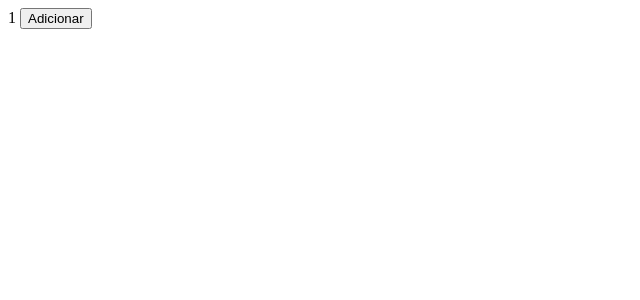
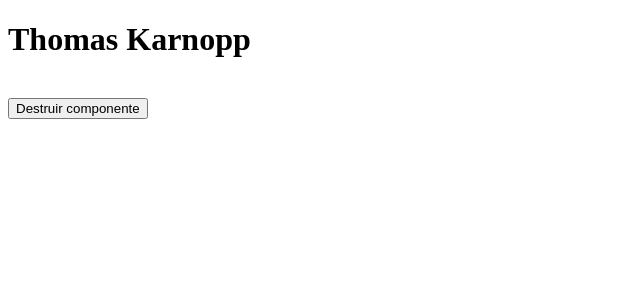
Before and after one commit to GustavoMKarnopp/treinamento-angular, an Angular app: page / in a window 1280 px wide. Shown: the top 300 px of the page, without its empty margins (0-640 px from the left). Built offline with nearby package versions, Linux system fonts and the light colour scheme.

Commit message:
Finalizando ciclos de vida

```diff
--- a/src/app/app.component.ts
+++ b/src/app/app.component.ts
@@ -1,38 +1,25 @@
-import { AfterContentChecked, AfterContentInit, AfterViewChecked, AfterViewInit, Component, DoCheck, OnInit } from '@angular/core';
+import { Component, OnInit } from '@angular/core';
 
 @Component({
   selector: 'app-root',
   template: `
-    {{valor}}
-    <button (click)="adicionar()" >Adicionar</button>
     <router-outlet></router-outlet>
+    <!--UTILIZAMOS DESTA MANEIRA PARA SE FAZER VALIDACOES DENTRO DOS COMPONENTES-->
+    <app-title *ngIf="destruir"></app-title>
+    <br>
+    <button (click)="destruirComponente()">Destruir componente</button>
   `
 })
-export class AppComponent implements OnInit, DoCheck, AfterViewChecked, AfterContentInit, AfterViewInit, AfterContentChecked{
-  public valor: number = 1;
-
+export class AppComponent implements OnInit {
   constructor() {}
 
-  public adicionar(): number{
-     return this.valor += 1
-  }
+  public destruir: boolean = true;
 
   //VOID CARACTERIZA QUE NÃO TERA NENHUM RETORNO
   ngOnInit(): void{
   }
-  ngDoCheck(): void{
-    console.log('ngDoCheck', 'ESTARÁ SEMPRE VERIFICANDO SE HOUVE ALGUMA ALTERACAO')
-  }
-  ngAfterContentInit(): void{
-    console.log('ngAfterContentInit')
-  }
-  ngAfterContentChecked(): void{
-    console.log('ngAfterContentChecked')
-  }
-  ngAfterViewInit(): void{
-    console.log('ngAfterViewInit', 'ASSIM QUE CARREGAR TODA A PÁGINA ELE CHAMA A FUNCAO')
-  }
-  ngAfterViewChecked(): void{
-    console.log('ngAfterViewChecked')
+
+  public destruirComponente() {
+    this.destruir = false
   }
 }
--- a/src/app/title/title.component.ts
+++ b/src/app/title/title.component.ts
@@ -1,11 +1,11 @@
-import { Component, Input, OnChanges, OnInit } from '@angular/core';
+import { Component, Input, OnChanges, OnDestroy, OnInit } from '@angular/core';
 
 @Component({
   selector: 'app-title',
   templateUrl: './title.component.html',
   styleUrls: ['./title.component.scss']
 })
-export class TitleComponent implements OnInit, OnChanges{ //OnInit, trata-se do ciclo de vida do algular
+export class TitleComponent implements OnInit, OnChanges, OnDestroy{ //OnInit, trata-se do ciclo de vida do algular
   @Input() public title: string = 'Thomas Karnopp'
 constructor(){}
 
@@ -16,4 +16,9 @@ constructor(){}
   ngOnChanges(): void {
     console.log('RECEBEU UM VALOR DE FORA!')
   }
+  ngOnDestroy(): void {
+    console.log('FOI DESTRUIDO!', 'AVISA QUANDO O COMPONENTE FOI DESTRUIDO')
+    //PODEMOS UTILIZA-LO PARA QUE QUANDO FORMOS FAZER UMA ACAO DE DESTRUIR,
+    // PODEMOS PASSAR UMA MENSAGEM QUESTIONANDO SE É EXATAMENTE ISTO, TIPO UM POPUP
+  }
 }
```
